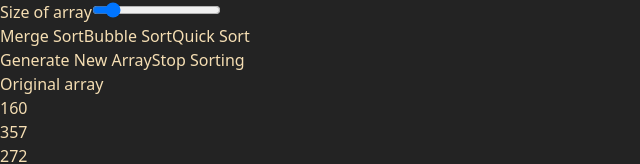
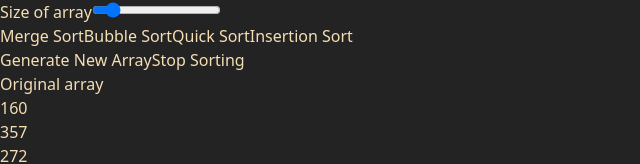
Before and after one commit to bhargav-yarlagadda/sorting_visualizer, a React (Vite) app: page / in a window 1280 px wide. Shown: the top 164 px of the page, without its empty margins (0-640 px from the left). Built offline with nearby package versions, Linux system fonts and the light colour scheme.

Commit message:
feature/insertionSort

```diff
--- a/src/components/SortingVisualizer.jsx
+++ b/src/components/SortingVisualizer.jsx
@@ -1,3 +1,4 @@
+import { getInsertionSortAnimations } from '../sortingAlgorithms/insertionSort';
 import React, { useCallback, useEffect, useState, useRef } from 'react';
 import { getMergeSortAnimations } from '../sortingAlgorithms/mergeSort';
 import { getBubbleSortAnimations } from '../sortingAlgorithms/BubbleSort';
@@ -15,6 +16,48 @@ const SortingVisualizer = () => {
         timeoutsRef.current.forEach(timeoutId => clearTimeout(timeoutId));
         timeoutsRef.current = [];
     };
+
+
+const insertionSort = () => {
+    stopSort(); // Stop any ongoing sort before starting a new one
+    const animations = getInsertionSortAnimations(array);
+    for (let i = 0; i < animations.length; i++) {
+        const arrayBars = document.getElementsByClassName('array-bar');
+        const arrayTexts = document.getElementsByClassName('array-text');
+        const [barOneIdx, barTwoIdx, action] = animations[i];
+
+        if (action === 'compare') {
+            const barOneStyle = arrayBars[barOneIdx].style;
+            const barTwoStyle = arrayBars[barTwoIdx].style;
+            const timeoutId = setTimeout(() => {
+                barOneStyle.backgroundColor = SECONDARY_COLOR;
+                barTwoStyle.backgroundColor = SECONDARY_COLOR;
+            }, i * ANIMATION_SPEED_MS);
+            timeoutsRef.current.push(timeoutId);
+        } else if (action === 'swap') {
+            const timeoutId = setTimeout(() => {
+                const barOneStyle = arrayBars[barOneIdx].style;
+                const barTwoStyle = arrayBars[barTwoIdx].style;
+                const textOne = arrayTexts[barOneIdx];
+                const textTwo = arrayTexts[barTwoIdx];
+
+                // Swap the heights and inner text
+                let tempHeight = barOneStyle.height;
+                barOneStyle.height = barTwoStyle.height;
+                barTwoStyle.height = tempHeight;
+
+                let tempText = textOne.innerHTML;
+                textOne.innerHTML = textTwo.innerHTML;
+                textTwo.innerHTML = tempText;
+
+                // Revert the colors back to normal
+                barOneStyle.backgroundColor = PRIMARY_COLOR;
+                barTwoStyle.backgroundColor = PRIMARY_COLOR;
+            }, i * ANIMATION_SPEED_MS);
+            timeoutsRef.current.push(timeoutId);
+        }
+    }
+};
 
     const mergeSort = () => {
         stopSort(); // Stop any ongoing sort before starting a new one
@@ -166,6 +209,12 @@ const SortingVisualizer = () => {
                     >
                         Quick Sort
                     </button>
+                    <button
+                        className="bg-green-800 w-[120px] text-white px-3 py-2 rounded-lg"
+                        onClick={insertionSort}
+                    >
+                        Insertion Sort
+                    </button>
                 </div>
                 <div className='flex flex-col gap-2'>
                     <button
--- /dev/null
+++ b/src/sortingAlgorithms/insertionSort.js
@@ -0,0 +1,20 @@
+// sortingAlgorithms/insertionSort.js
+
+export const getInsertionSortAnimations = (array) => {
+    const animations = [];
+    const auxArray = array.slice();
+    for (let i = 1; i < auxArray.length; i++) {
+        let j = i;
+        while (j > 0 && auxArray[j] < auxArray[j - 1]) {
+            // Push the comparison and swap animations
+            animations.push([j, j - 1, 'compare']);
+            animations.push([j, j - 1, 'swap']);
+            // Swap the values in the auxiliary array
+            let temp = auxArray[j];
+            auxArray[j] = auxArray[j - 1];
+            auxArray[j - 1] = temp;
+            j--;
+        }
+    }
+    return animations;
+};
```
